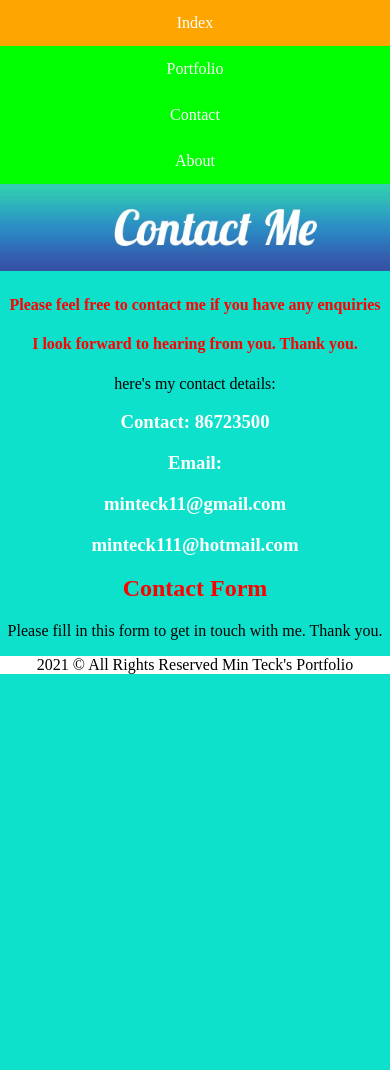
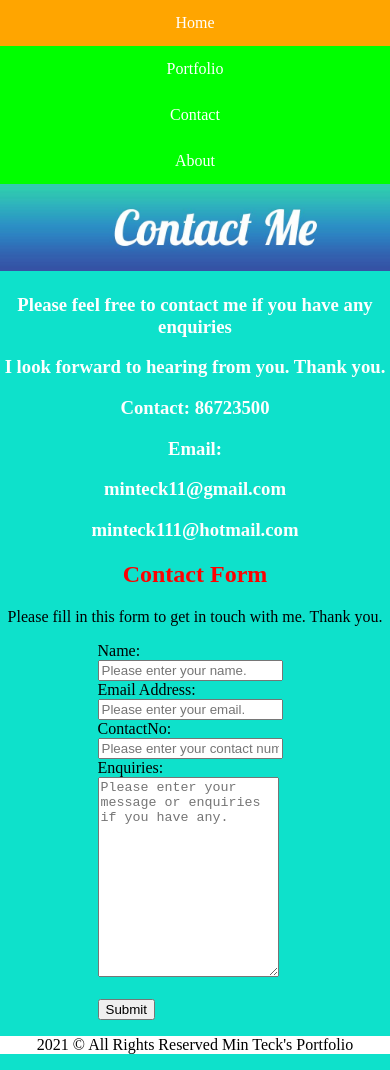
Before and after one commit to Minteckk/Assignment1_Portfolio, a plain HTML site: page contact.html in a window 390 px wide. Before the commit the page ends 844 px from the top, so only its background shows below. Drawn offline with Linux system fonts and the light colour scheme.

Commit message:
responsive contactform added

```diff
--- a/contact.html
+++ b/contact.html
@@ -7,24 +7,66 @@
 </head>
 <body>
     <ul class="topnav">
-        <li><a class="active" href="index.html">Index</a>
+        <li><a class="active" href="index.html">Home</a>
         <li><a href="portfolio.html">Portfolio</a></li>
         <li><a href="#contact">Contact</a></li>
         <li><a href="about.html">About</a></li>
     </ul>
 <section>
 <img src="contact-banner.jpg" alt="contact" style="width: 100%">
-<h4>Please feel free to contact me if you have any enquiries</h4>
-<h4>I look forward to hearing from you. Thank you.</h4>
-<p> here's my contact details:</p>
-<h3>Contact: 86723500</h3>
-<h3>Email:</h3>
-<h3>minteck11@gmail.com</h3>
-<h3>minteck111@hotmail.com</h3>
+<section class="flex-container">
+<section class="flex-item-left"><h3>Please feel free to contact me if you have any enquiries</h3></section>
+<section class="flex-item-right"><h3>I look forward to hearing from you. Thank you.</h3></section>
+<section class="flex-item-left"><h3>Contact: 86723500</h3></section>
+<section class="flex-item-right"><h3>Email:</h3></section>
+<section class="flex-item-left"><h3>minteck11@gmail.com</h3></section>
+<section class="flex-item-right"><h3>minteck111@hotmail.com</h3></section>
+</section>
 </section>
 <section>
 <h1>Contact Form</h1>
 <p>Please fill in this form to get in touch with me. Thank you.</p>
+</section>
+<section class="container">
+<form action="mailto:minteck11@gmail.com">
+    <section class="row">
+        <section class="col-25">
+            <label for="name">Name:</label>
+    </section>
+        <section class="col-75">
+            <input type="text" id="name" name="Name" placeholder="Please enter your name." required>
+    </section>
+</section>
+    <section class="row">
+    <section class="col-25">
+        <label for="emailAddr">Email Address:</label>
+</section>
+    <section class="col-75">
+        <input type="text" id="emailAddr" name="emailAddress" placeholder="Please enter your email." required>
+</section>
+</section>
+<section class="row">
+    <section class="col-25">
+        <label for="contact">ContactNo:</label>
+</section>
+    <section class="col-75">
+        <input type="text" id="contact" name="ContactNo" placeholder="Please enter your contact number." required>
+</section>
+</section>
+<section class="row">
+    <section class="col-25">
+        <label for="enquiries">Enquiries:</label>
+</section>
+    <section class="col-75">
+        <textarea id="enquiries" name="enquiries" placeholder="Please enter your message or enquiries if you have any." style="height: 200px"></textarea>
+</section>
+</section>
+<br>
+  <section class="row">
+    <input name = "submit" type="submit" value="Submit">
+  </section>
+</form>
+</section>
 </section>
 </body>
 <footer class="color">
```
